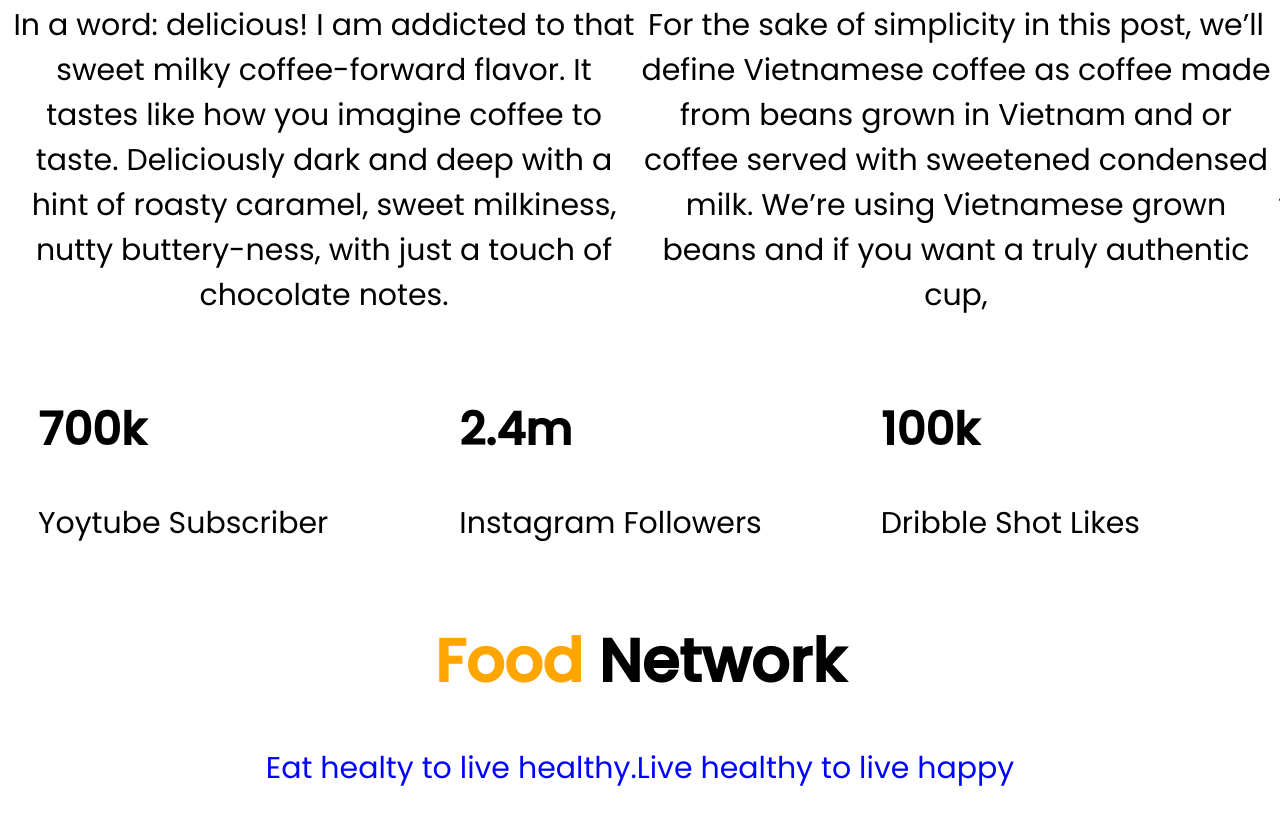
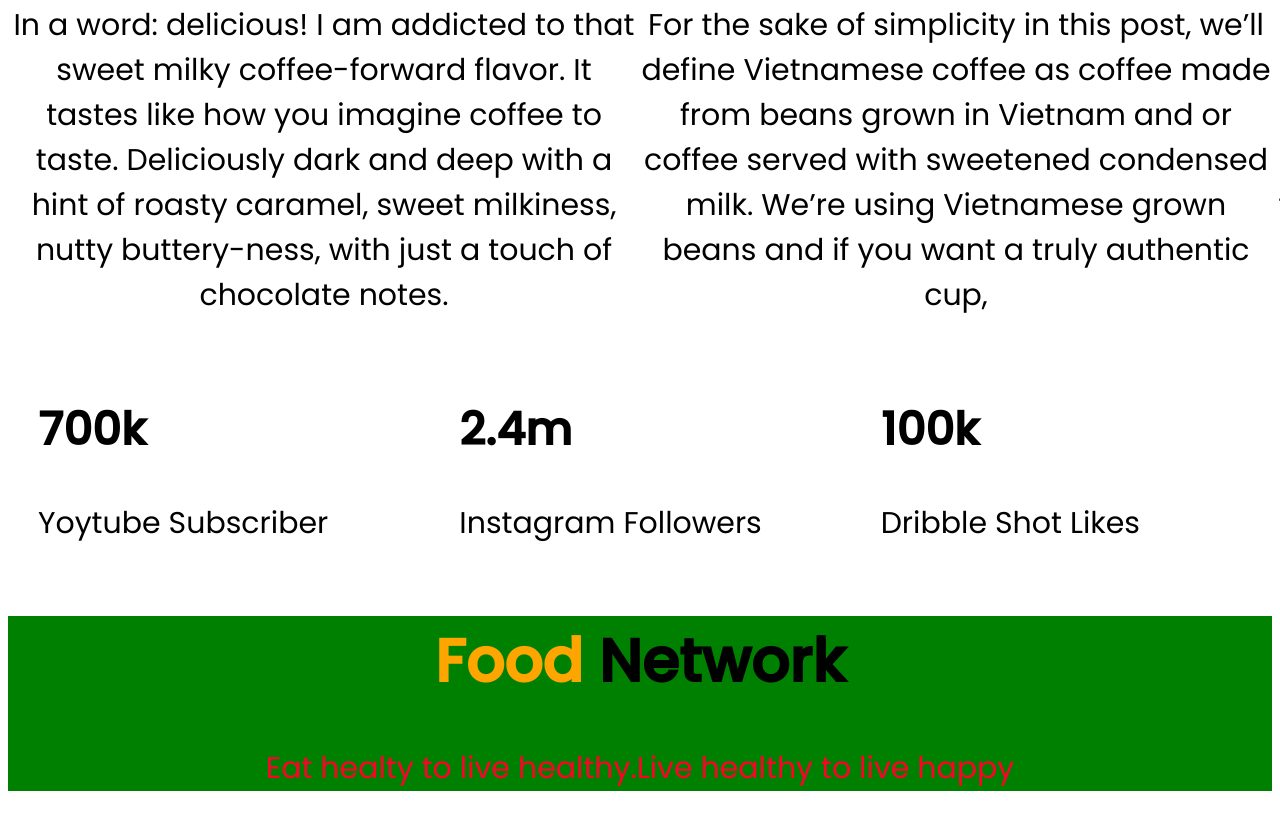
Before and after one commit to Rohanzino/food-network, a plain HTML site: page index.html in a window 1280 px wide. Shown: the part 2637-3458 px from the top of the page. Drawn offline with Linux system fonts and the light colour scheme.

Commit message:
footer background color add

```diff
--- a/style.css
+++ b/style.css
@@ -6,6 +6,7 @@ body{
 .heading-color{
   color: red;
   font-size: 50px;
+
 }
 .color-orange{
   color: orange;
@@ -40,7 +41,8 @@ body{
 }
 footer{
   text-align: center;
+  background-color: green;
 }
 footer p{
-  color: rgb(0, 4, 255);
+  color: rgb(255, 0, 43);
 }
```
